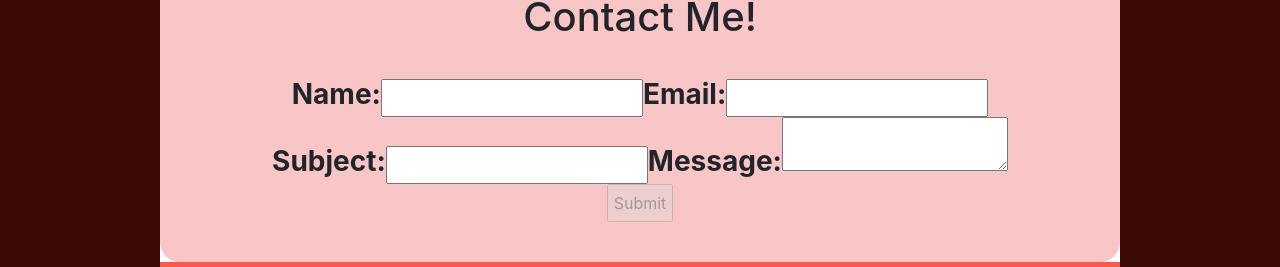
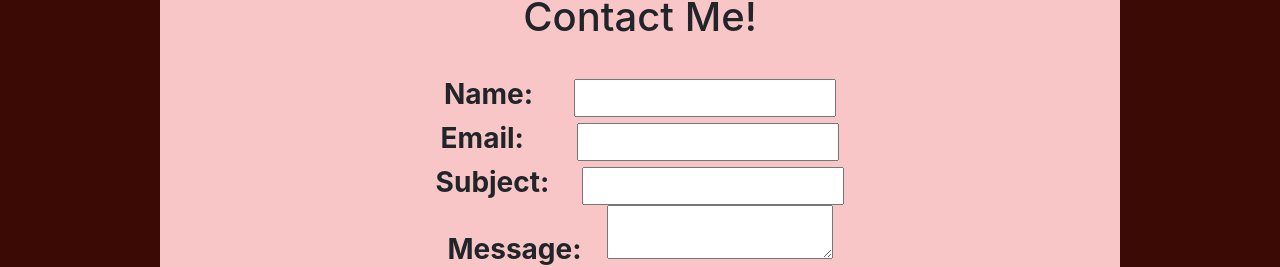
Before and after one commit to FishMoney0307/BarebonesV2, a React (Vite) app in the folder frontend/: page /contact in a window 1280 px wide. Shown: the part 909-1176 px from the top of the page. Built offline with nearby package versions, Linux system fonts and the light colour scheme.

Commit message:
More Form stuff

```diff
--- a/frontend/src/Contact/ContactForm.jsx
+++ b/frontend/src/Contact/ContactForm.jsx
@@ -1,6 +1,7 @@
 import React, { useState } from 'react';
 import { useParams, useNavigate } from 'react-router-dom';
 import '../Home/Body.css';
+import '../Home/Forms.css'
 
 const ContactForm = () => {
   const [error, setError] = useState(null);
@@ -63,27 +64,27 @@ const ContactForm = () => {
         </div>
         <div>
             <form onSubmit={submit}>
-                <label for="name">Name: </label>
+                <label for="name">Name: </label>  &emsp; &emsp;
                 <input type="text" id="name" value={form.name}
-                    onChange={(e) => updateForm({name: e.target.value})} />
+                    onChange={(e) => updateForm({name: e.target.value})} /> <br />
 
-                <label for="email">Email: </label>
+                <label for="email">Email: </label> &emsp; &emsp; &ensp;
                 <input type="email" id="email" value={form.email}
-                    onChange={(e) => updateForm({email: e.target.value})} />
+                    onChange={(e) => updateForm({email: e.target.value})} /> <br />
 
-                <label for="subject">Subject: </label>
+                <label for="subject">Subject: </label> &emsp; &ensp;
                 <input type="text" id="subject" value={form.subject}
-                    onChange={(e) => updateForm({subject: e.target.value})} />
+                    onChange={(e) => updateForm({subject: e.target.value})} /> <br />
 
-                <label for="msg">Message: </label>
+                <label for="msg">Message: </label>&emsp; &nbsp;
                 <textarea id="msg" value={form.msg}
-                    onChange={(e) => updateForm({msg: e.target.value})} />
+                    onChange={(e) => updateForm({msg: e.target.value})} /> <br />
 
                 {status === 'success' && <p>Thank you for your response, {n}!</p>}
 
                 {error != null && <p>{error.message}</p>}
                 <br />
-                <input type="submit" value="Submit" disabled={form.name === "" || status === 'submitting'} />
+                <input className="booton" type="submit" value="Submit" disabled={form.name === "" || status === 'submitting'} />
             </form>
         </div>
     </div>
--- a/frontend/src/Home/Description.jsx
+++ b/frontend/src/Home/Description.jsx
@@ -1,4 +1,5 @@
 import React from 'react'
+import './Forms.css';
 
 const Description = () => {
   return (
--- a/frontend/src/Home/Form.css
+++ b/frontend/src/Home/Forms.css
@@ -24,7 +24,10 @@ label {
 }
 
 input {
-    text-align: center;
+    display: inline-block;
+    margin: 10px;
+    align-items: center;
+    justify-content: center;
     font-size: 18px;
     accent-color: red;
     padding: 5px;
--- a/frontend/src/Home/Home.css
+++ b/frontend/src/Home/Home.css
@@ -4,7 +4,7 @@
     justify-content: center;
     margin: auto;
     border-radius: 4px;
-    background-color: white;
+    background-color: #f2f2f2;
   }
 
 .background {
--- a/frontend/src/Home/Submit.jsx
+++ b/frontend/src/Home/Submit.jsx
@@ -1,7 +1,7 @@
 import React, { useState, useEffect, useContext } from 'react'
 import { useParams, useNavigate } from "react-router-dom";
 import { AuthContext } from '../Provider/authProvider.jsx';
-import './Form.css';
+import './Forms.css';
 
 const Submit = () => {
   //not used, but might need for validation idk
```
